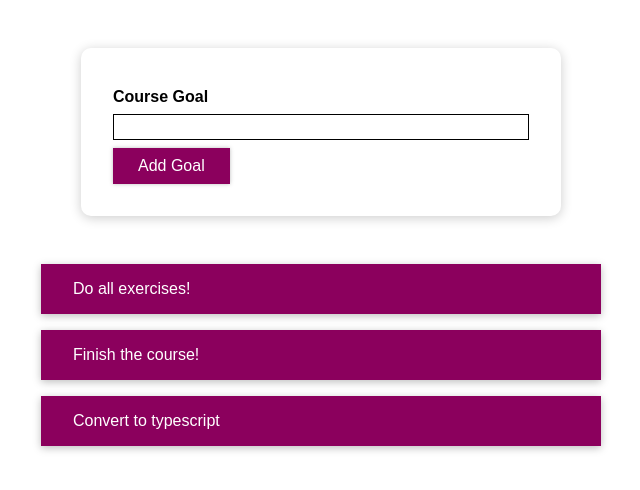
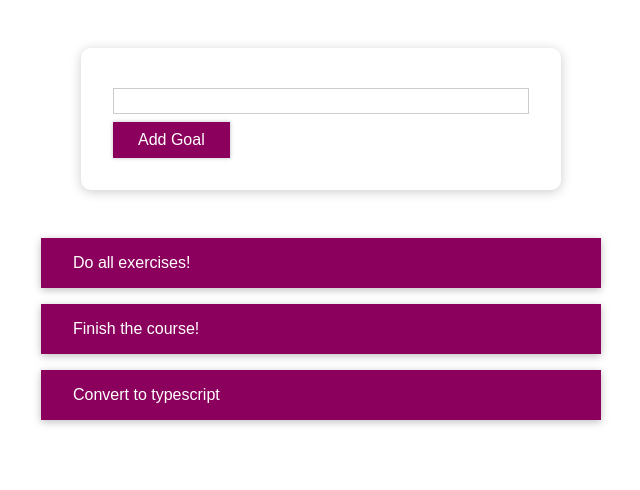
Before and after one commit to RasmusHoeyerHansen/react_PropsNState, a React (Create React App) app: page / in a window 1280 px wide. Shown: the top 490 px of the page, without its empty margins (319-959 px from the left). Built offline with nearby package versions, Linux system fonts and the light colour scheme.

Commit message:
dynamic styling

```diff
--- a/src/Components/CourseGoals/CourseInput/CourseInput.tsx
+++ b/src/Components/CourseGoals/CourseInput/CourseInput.tsx
@@ -1,19 +1,21 @@
-import React, {ChangeEvent, FormEvent, useState} from "react";
+import React, {FormEvent, useState} from "react";
 
-import AddGoalButton from "../../UI/Button/Button";
+import AddGoalButton     from "../../UI/Button/Button";
 import "./CourseInput.css";
+import {HTMLChangeEvent} from "../../../TypesAndClasses/HTMLChangeEvent";
 
 interface ICourseInput {
 	onAddGoal: (enteredText: string) => void;
 }
+
 
 const CourseInput = (props: ICourseInput) => {
 	const [enteredValue, setEnteredValue] = useState("");
 	const [isValid, setIsValid] = useState(true);
 
 
-	const goalInputChangeHandler = (event: ChangeEvent<HTMLInputElement>) => {
-		if (event.target.value.trim().length > 0){
+	const goalInputChangeHandler = (event: HTMLChangeEvent) => {
+		if (event.target.value.trim().length > 0) {
 			setIsValid(true);
 		}
 		setEnteredValue(event.target.value);
@@ -30,16 +32,9 @@ const CourseInput = (props: ICourseInput) => {
 	};
 
 	return (<form onSubmit={formSubmitHandler}>
-		<div className="form-control">
-			<label style={{color: !isValid ? "red" : "black"}}>
-				Course Goal
-			</label>
+		<div className={`form-control ${!isValid ? "invalid" : ""}`}>
 			<input
 				type="text" onChange={goalInputChangeHandler}
-				style={{
-					borderColor: !isValid ? "rgb(255,0,0,)" : "inherit",
-					background: !isValid ? "salmon" : "transparent"
-				}}
 			/>
 		</div>
 		<AddGoalButton type="submit">Add Goal</AddGoalButton>
--- /dev/null
+++ b/src/TypesAndClasses/HTMLChangeEvent.ts
@@ -0,0 +1,3 @@
+import {ChangeEvent} from "react";
+
+export type HTMLChangeEvent = ChangeEvent<HTMLInputElement>;
--- a/src/components/CourseGoals/CourseInput/CourseInput.css
+++ b/src/components/CourseGoals/CourseInput/CourseInput.css
@@ -22,3 +22,12 @@
   background: #fad0ec;
   border-color: #8b005d;
 }
+
+.form-control.invalid input{
+  border-color: red;
+  background: mistyrose;
+}
+
+.form-control.invalid label {
+    color: red;
+}
```
